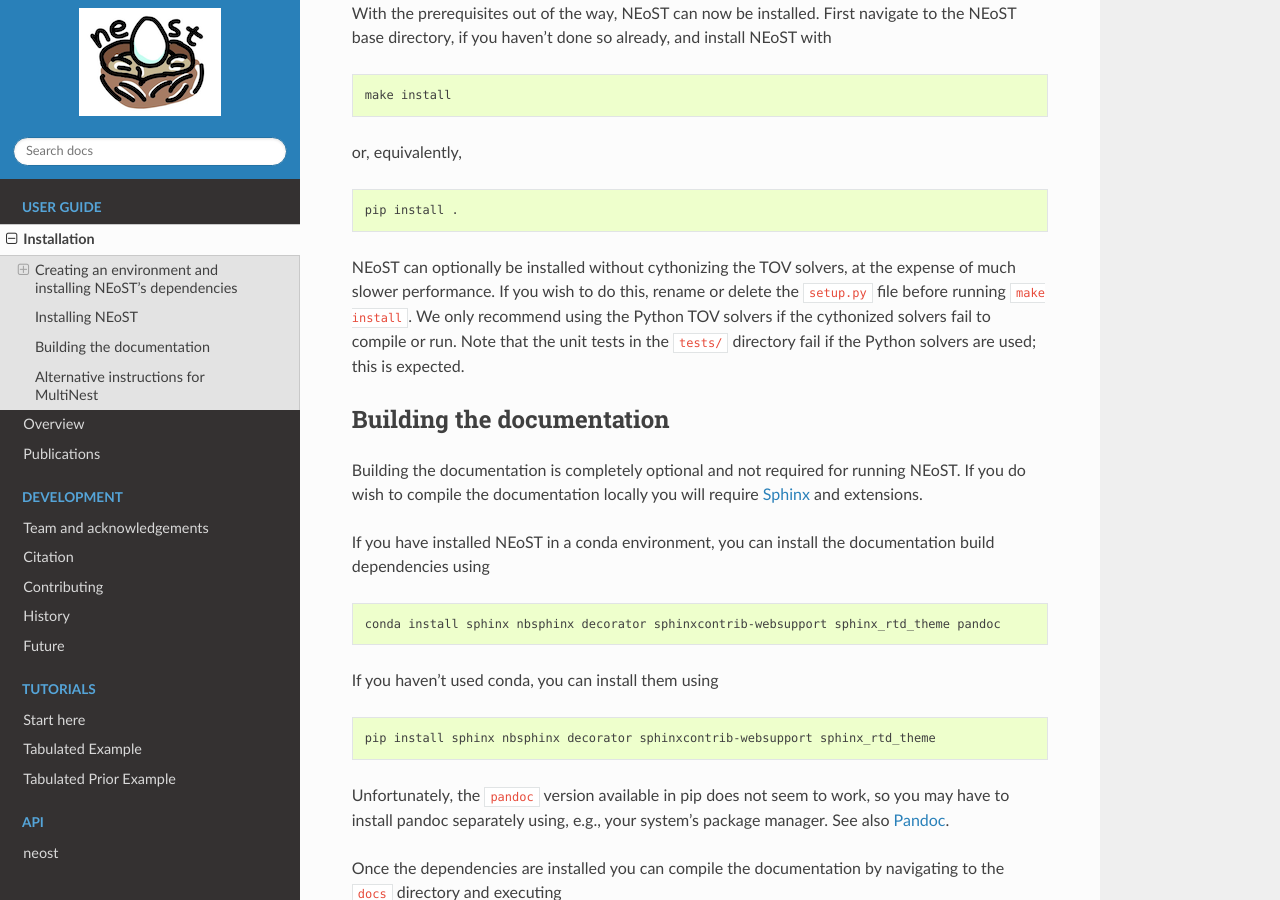
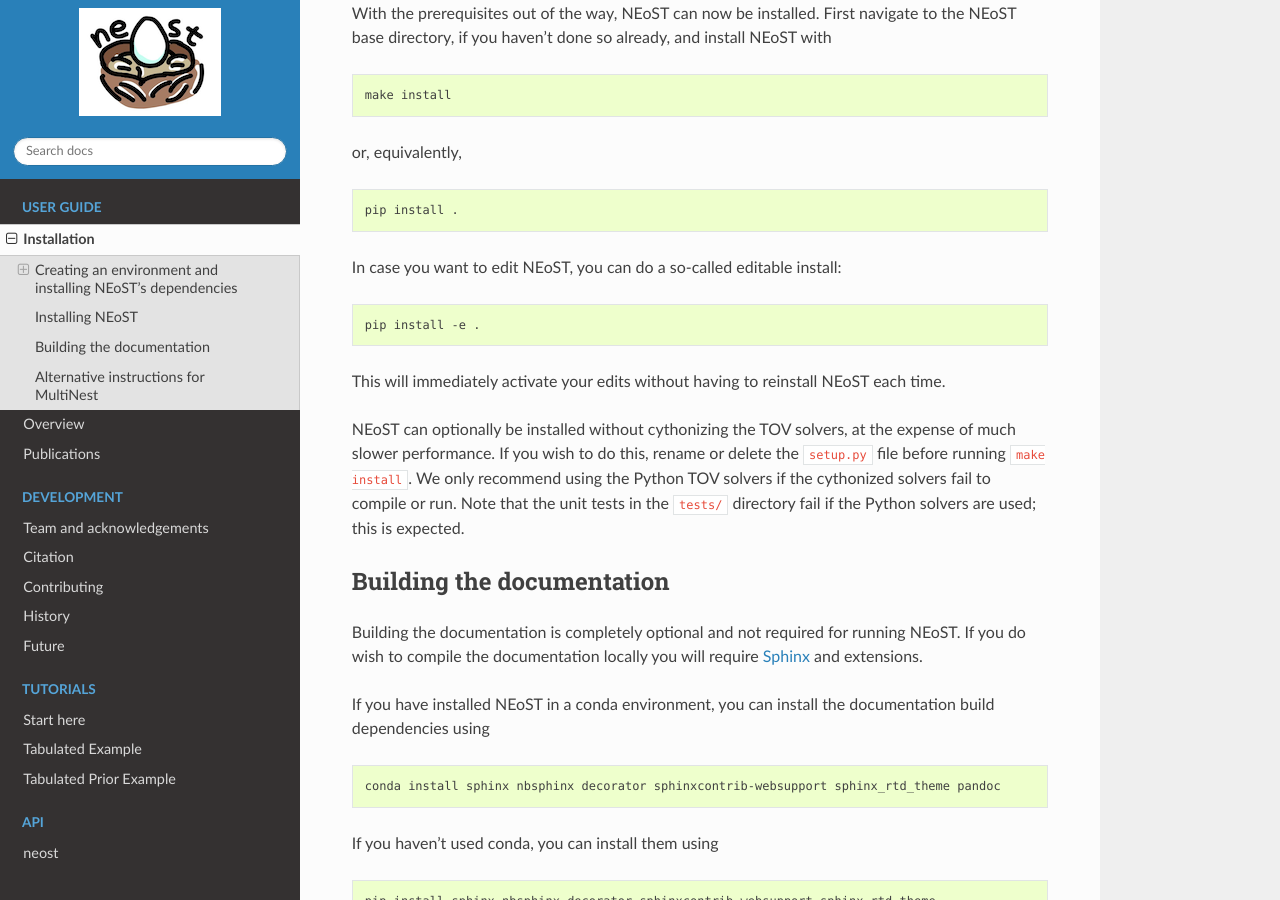
Before and after one commit to xpsi-group/neost, a Sphinx documentation site: the page built from docs/source/install.rst, in a window 1280 px wide and 900 px high, scrolled down 2946 px. Built offline with Sphinx 7.4.7 and the Read the Docs theme 3.1.0, drawn with Linux system fonts in a browser that asks for light colours; pages that are not in the unit, such as notebooks, are missing from menus.

Commit message:
Added instructions for creating an editable install. 	modified:   docs/source/install.rst

```diff
--- a/docs/source/install.rst
+++ b/docs/source/install.rst
@@ -129,6 +129,14 @@ or, equivalently,
 
 	pip install .
 
+In case you want to edit NEoST, you can do a so-called editable install:
+
+.. code-block:: bash
+
+	pip install -e .
+
+This will immediately activate your edits without having to reinstall NEoST each time.
+
 NEoST can optionally be installed without cythonizing the TOV solvers, at the expense of much slower performance. If you wish to do this, rename or delete the ``setup.py`` file before running ``make install``.  We only recommend using the Python TOV solvers if the cythonized solvers fail to compile or run.  Note that the unit tests in the ``tests/`` directory fail if the Python solvers are used; this is expected.
 
 
```
